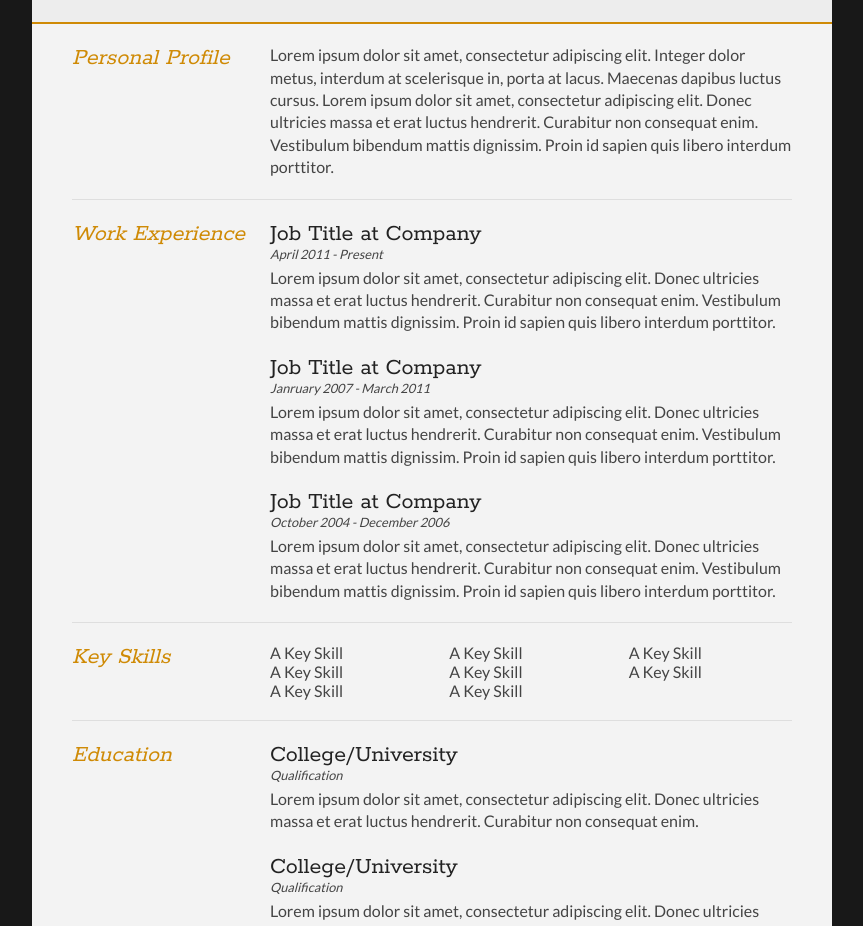
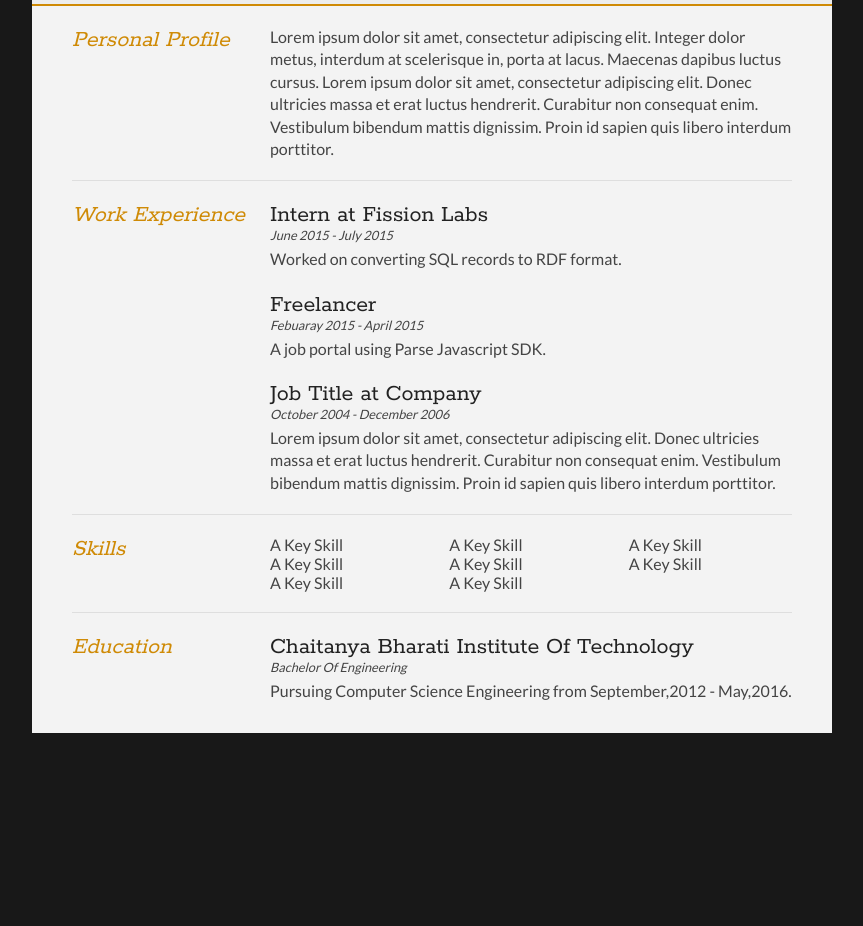
Before and after one commit to suryateja94/suryateja94.github.io, a plain HTML site: page index.html in a window 1280 px wide. Shown: the part 152-1078 px from the top of the page, without its empty margins (208-1071 px from the left). After the commit the page ends 915 px from the top, so only its background shows below. Drawn offline with Linux system fonts and the light colour scheme.

Commit message:
New picture

```diff
--- a/index.html
+++ b/index.html
@@ -18,7 +18,7 @@
 <div id="cv" class="instaFade">
 	<div class="mainDetails">
 		<div id="headshot" class="quickFade">
-			<img src="headshot.jpg" alt="Alan Smith" />
+			<img src="12419280_1702742979966476_1096536934863359756_o.jpg" alt="Surya" />
 		</div>
 
 		<div id="name">
@@ -29,7 +29,6 @@
 		<div id="contactDetails" class="quickFade delayFour">
 			<ul>
 				<li>e: <a href="mailto:sharmasuryateja@gmail.com" target="_blank">sharmasuryateja@gmail.com</a></li>
-				<li>w: <a href="#">www.bloggs.com</a></li>
 				<li>m: +91-9494749347</li>
 			</ul>
 		</div>
@@ -58,15 +57,15 @@
 
 			<div class="sectionContent">
 				<article>
-					<h2>Job Title at Company</h2>
-					<p class="subDetails">April 2011 - Present</p>
-					<p>Lorem ipsum dolor sit amet, consectetur adipiscing elit. Donec ultricies massa et erat luctus hendrerit. Curabitur non consequat enim. Vestibulum bibendum mattis dignissim. Proin id sapien quis libero interdum porttitor.</p>
+					<h2>Intern at Fission Labs</h2>
+					<p class="subDetails">June 2015 - July 2015</p>
+					<p>Worked on converting SQL records to RDF format.</p>
 				</article>
 
 				<article>
-					<h2>Job Title at Company</h2>
-					<p class="subDetails">Janruary 2007 - March 2011</p>
-					<p>Lorem ipsum dolor sit amet, consectetur adipiscing elit. Donec ultricies massa et erat luctus hendrerit. Curabitur non consequat enim. Vestibulum bibendum mattis dignissim. Proin id sapien quis libero interdum porttitor.</p>
+					<h2>Freelancer</h2>
+					<p class="subDetails">Febuaray 2015 - April 2015</p>
+					<p>A job portal using Parse Javascript SDK.</p>
 				</article>
 
 				<article>
@@ -81,7 +80,7 @@
 
 		<section>
 			<div class="sectionTitle">
-				<h1>Key Skills</h1>
+				<h1>Skills</h1>
 			</div>
 
 			<div class="sectionContent">
@@ -107,16 +106,11 @@
 
 			<div class="sectionContent">
 				<article>
-					<h2>College/University</h2>
-					<p class="subDetails">Qualification</p>
-					<p>Lorem ipsum dolor sit amet, consectetur adipiscing elit. Donec ultricies massa et erat luctus hendrerit. Curabitur non consequat enim.</p>
+					<h2>Chaitanya Bharati Institute Of Technology</h2>
+					<p class="subDetails">Bachelor Of Engineering</p>
+					<p>Pursuing Computer Science Engineering from September,2012 - May,2016.</p>
 				</article>
 
-				<article>
-					<h2>College/University</h2>
-					<p class="subDetails">Qualification</p>
-					<p>Lorem ipsum dolor sit amet, consectetur adipiscing elit. Donec ultricies massa et erat luctus hendrerit. Curabitur non consequat enim.</p>
-				</article>
 			</div>
 			<div class="clear"></div>
 		</section>
```
Also changed, not shown: 12419280_1702742979966476_1096536934863359756_o.jpg (added), headshot.jpg (deleted).
